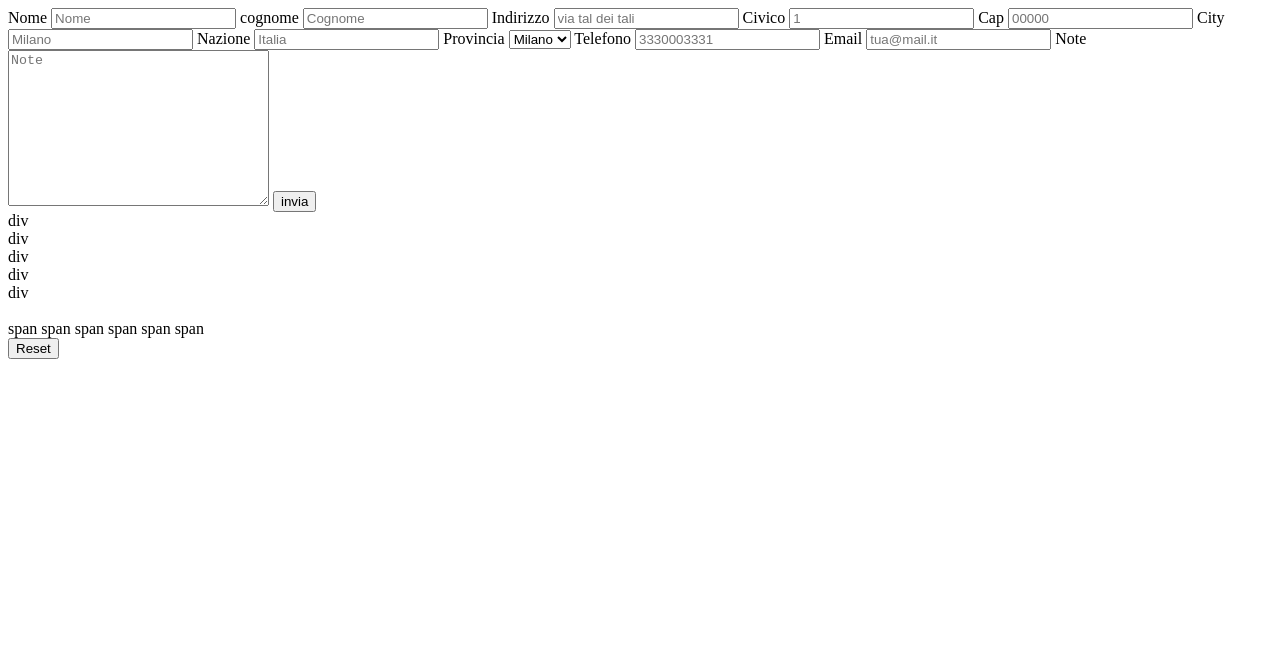
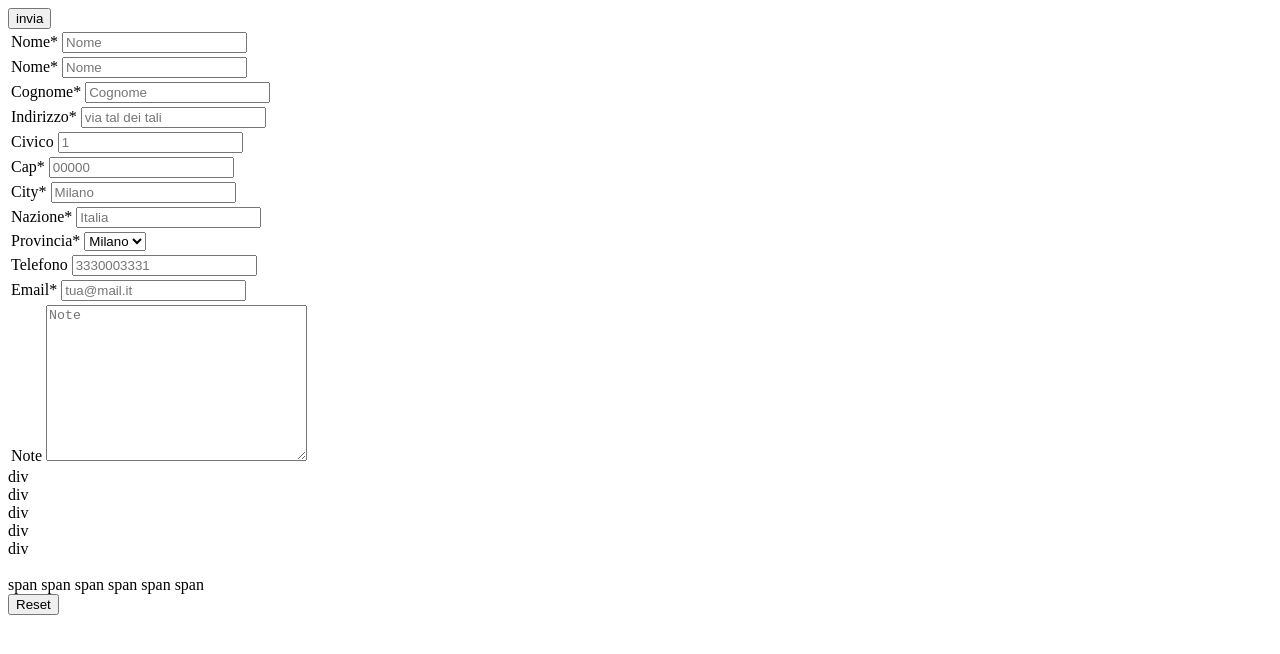
Before and after one commit to kevinbernas/css-zen-garden, a plain HTML site: page form/costruire un mio form.html in a window 1280 px wide. Drawn offline with Linux system fonts and the light colour scheme.

Commit message:
commit per form + tabelle

```diff
--- a/form/costruire un mio form.html
+++ b/form/costruire un mio form.html
@@ -5,46 +5,102 @@
     <title>form</title>
 </head>
 <body>
-<form id="delivery">
-    <label for="name"> Nome </label>
-    <input id="name" type="text" name="name" placeholder="Nome"><!--per selezionare un nome-->
 
-    <label for="lastname"> cognome </label>
-    <input id="lastname" type="text" name="lastname" placeholder="Cognome"><!--per selezionare un cognome-->
+    <form id="delivery" autocomplete="on"><!--per mettere un autocompletamento-->
+        <table>
+            <tr>
+                <td>
+                    <label for="name"> Nome*</label><!--per fartelo dare per forza bisogna mettere l'attributo required-->
+                    <input id="name" type="text" name="name" placeholder="Nome" required><!--per selezionare un nome-->
+                </td>
+            </tr>
 
-    <label for="address">Indirizzo</label>
-    <input type="text" name="address" id="address" placeholder="via tal dei tali"><!--per selezionare un indirizzo-->
+                <tr>
+            <td>
+        <label for="name"> Nome*</label><!--per fartelo dare per forza bisogna mettere l'attributo required-->
+        <input id="name" type="text" name="name" placeholder="Nome" required><!--per selezionare un nome-->
+            </td>
+                </tr>
+            <tr>
+                <td>
+                    <label for="lastname"> Cognome*</label>
+        <input id="lastname" type="text" name="lastname" placeholder="Cognome" required>
+        <!--per selezionare un cognome-->
+                </td>
+            </tr>
 
+<tr>
+    <td>
+        <label for="address">Indirizzo*</label>
+        <input type="text" name="address" id="address" placeholder="via tal dei tali" required>
+        <!--per selezionare un indirizzo-->
+    </td>
+</tr>
+            <tr>
+                <td>
         <label for="po">Civico</label>
         <input type="number" name="po" id="po" placeholder="1"><!--per selezionare un civico-->
+                </td>
+            </tr>
+            <tr>
+                <td>
+        <label for="Cap">Cap*</label>
+        <input type="number" name="Cap" id="Cap" placeholder="00000" required><!--per selezionale un cap-->
+                </td>
+            </tr>
+            <tr>
+                <td>
 
-    <label for="Cap">Cap</label>
-    <input type="number" name="Cap" id="Cap" placeholder="00000"><!--per selezionale un cap-->
+        <label for="city">City*</label>
+        <input type="text" name="city" id="city" placeholder="Milano" required><!--per selezionare una città-->
+                </td>
+            </tr>
+            <tr>
+                <td>
 
-    <label for="city">City</label>
-    <input type="text" name="city" id="city" placeholder="Milano"><!--per selezionare una città-->
-
-    <label for="country">Nazione</label>
-    <input type="text" name="country" id="country" placeholder="Italia"><!--per selezionare una nazione-->
-
-    <label for="province">Provincia</label> <!--per selezionare una provincia-->
-    <select name="province" id="province">
+        <label for="country">Nazione*</label>
+        <input type="text" name="country" id="country" placeholder="Italia" required><!--per selezionare una nazione-->
+                </td>
+            </tr>
+            <tr>
+                <td>
+        <label for="province">Provincia*</label> <!--per selezionare una provincia-->
+        <select name="province" id="province" required>
             <option value="MI">Milano</option>
             <option value="RM">Roma</option>
             <option value="TR">Torino</option>
             <option value="OTHER">Altro</option>
         </select>
+                </td>
+            </tr>
 
+<tr>
+    <td>
         <label for="phone">Telefono</label>
         <input type="tel" name="phone" id="phone" placeholder="3330003331"><!-- per mettere il numero di telefono-->
 
-    <label for="email">Email</label>
-    <input type="email" name="email" id="email" placeholder="tua@mail.it"><!-- per mettere l'email-->
+    </td>
+</tr>
 
+<tr>
+    <td>
+        <label for="email">Email*</label>
+        <input type="email" name="email" id="email" placeholder="tua@mail.it" required><!-- per mettere l'email-->
+    </td>
+</tr>
+
+<tr>
+    <td>
         <label for="note">Note</label>
-    <textarea name="note" id="note" cols="30" rows="10" placeholder="Note"></textarea><!--per inserire una textarea-->
+        <textarea name="note" id="note" cols="30" rows="10" placeholder="Note"></textarea>
+        <!--per inserire una textarea-->
+    </td>
+</tr>
+
 
         <input type="submit" value="invia"> <!--per inserire un tasto invia-->
+
+</table>
 
 
 <div>div</div>
@@ -62,6 +118,6 @@
 <span>span</span><!--span l'emento principale per disporre inline-->
 
 </form>
-<button type="reset"form="delivery">Reset</button><!-- per inserire un tasto di reset-->
+<button type="reset" form="delivery">Reset</button><!-- per inserire un tasto di reset-->
 </body>
 </html>
```
Lines whose indentation alone changed are shown as unchanged.
